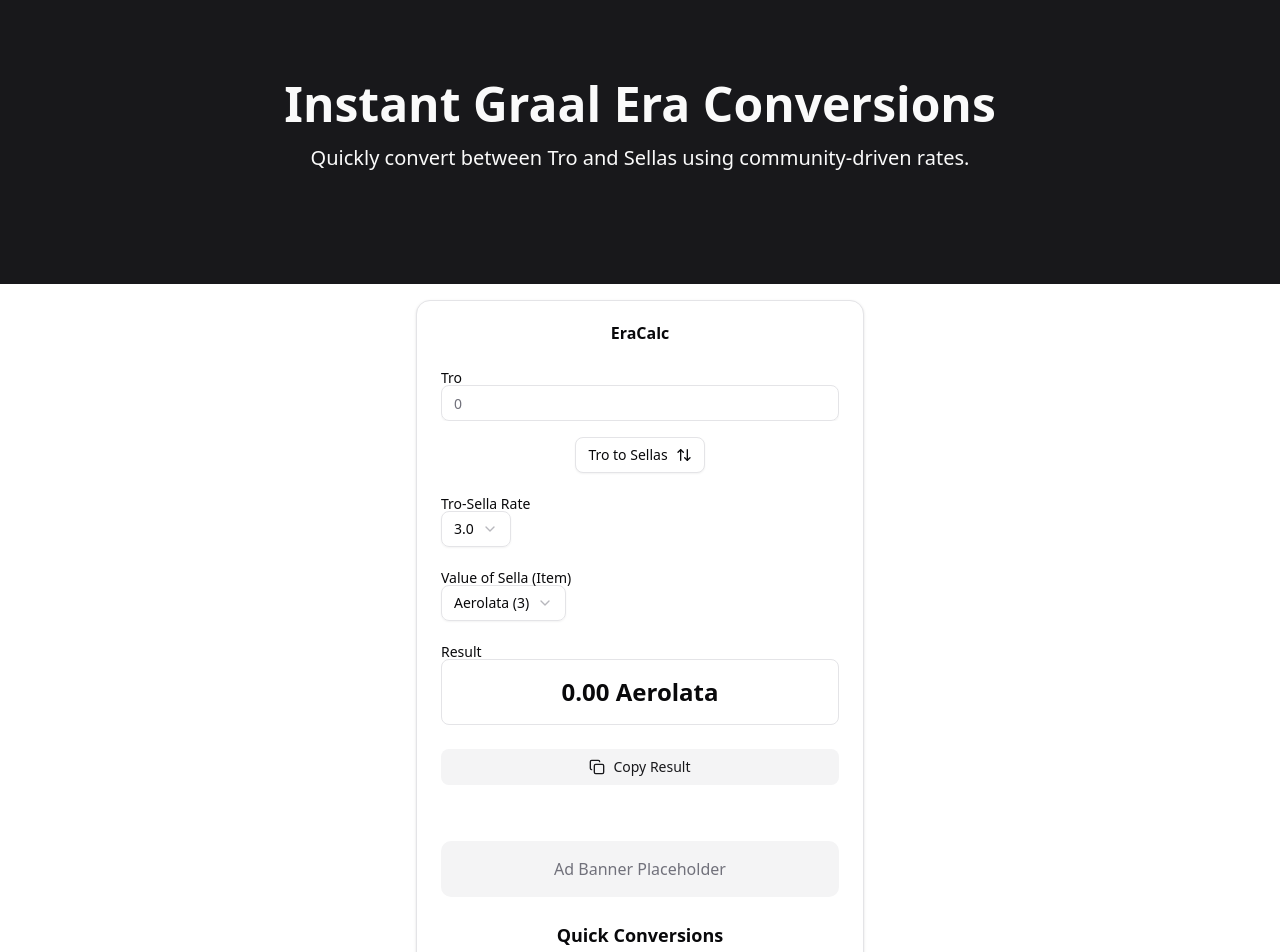
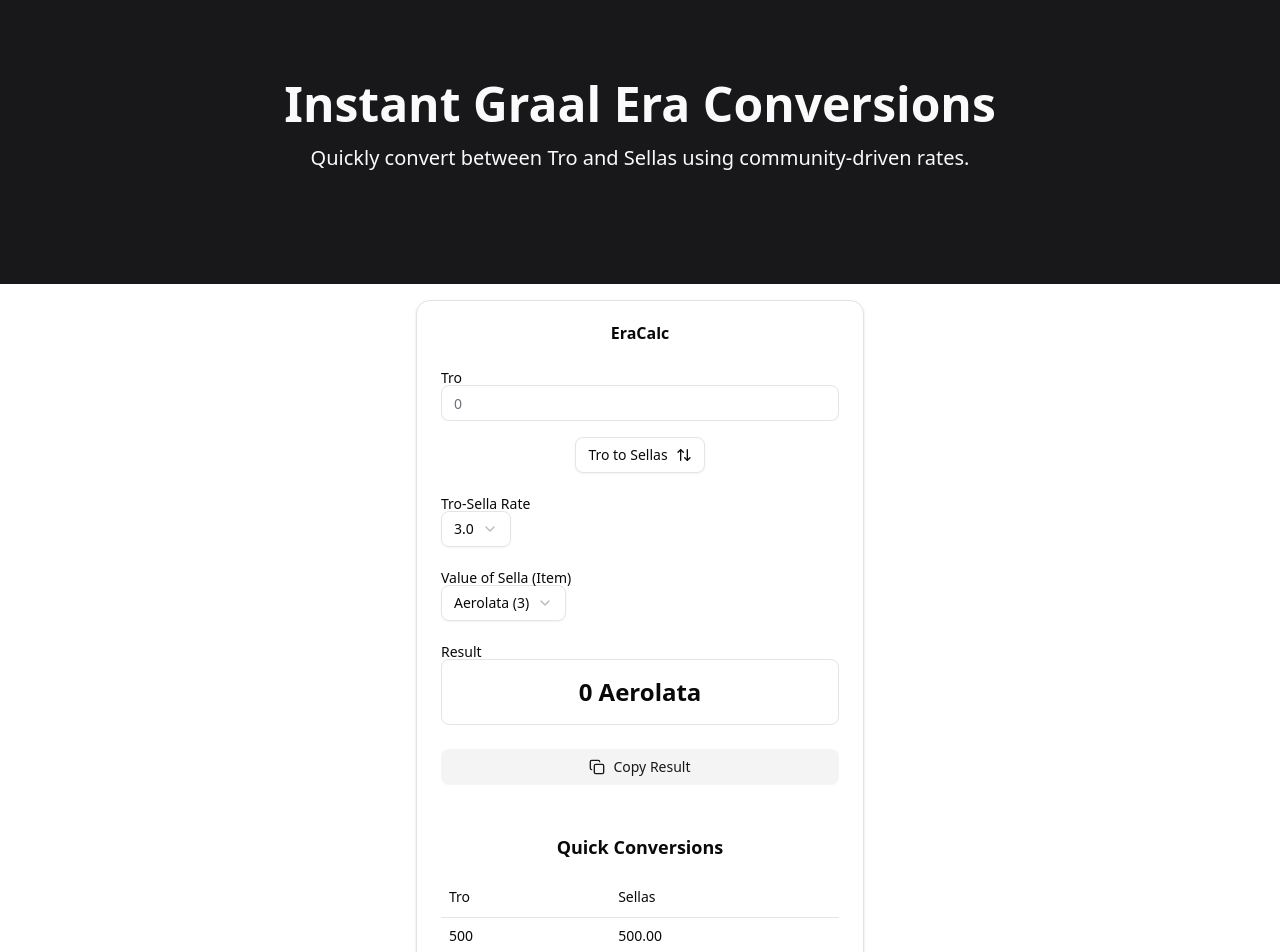
Before and after one commit to MixnUP/EraCalc, a React (Vite) app: page / in a window 1280 px wide. Shown: the top 952 px of the page. Built offline with nearby package versions, Linux system fonts and the light colour scheme.

Commit message:
chore: result no longer decimal

```diff
--- a/src/sections/CalculatorSection.tsx
+++ b/src/sections/CalculatorSection.tsx
@@ -1,5 +1,5 @@
 import { useEffect } from 'react';
-import AdBanner from '../components/AdBanner';
+// import AdBanner from '../components/AdBanner';
 import { Button } from '../components/ui/button';
 import { Input } from '../components/ui/input';
 import { Label } from '../components/ui/label';
@@ -174,7 +174,7 @@ export default function CalculatorSection() {
               "bg-card p-4 rounded-md w-full text-foreground text-2xl font-bold border border-border text-center transition-colors duration-300",
               isCalculating && "bg-muted/50"
             )}>
-              {result.toFixed(2)} {conversionDirection === 'troToSellas' ? selectedSellaItemName : 'Tro'}
+              {result.toFixed(0)} {conversionDirection === 'troToSellas' ? selectedSellaItemName : 'Tro'}
             </div>
           </div>
 
@@ -191,8 +191,8 @@ export default function CalculatorSection() {
             )}
           </Button>
 
-          {/* Ad Banner */}
-          <AdBanner />
+          {/* Ad Banner (temporarily removed) */}
+          {/* <AdBanner /> */}
 
           {/* Quick Tables */}
           {conversionDirection === 'troToSellas' && (
```
